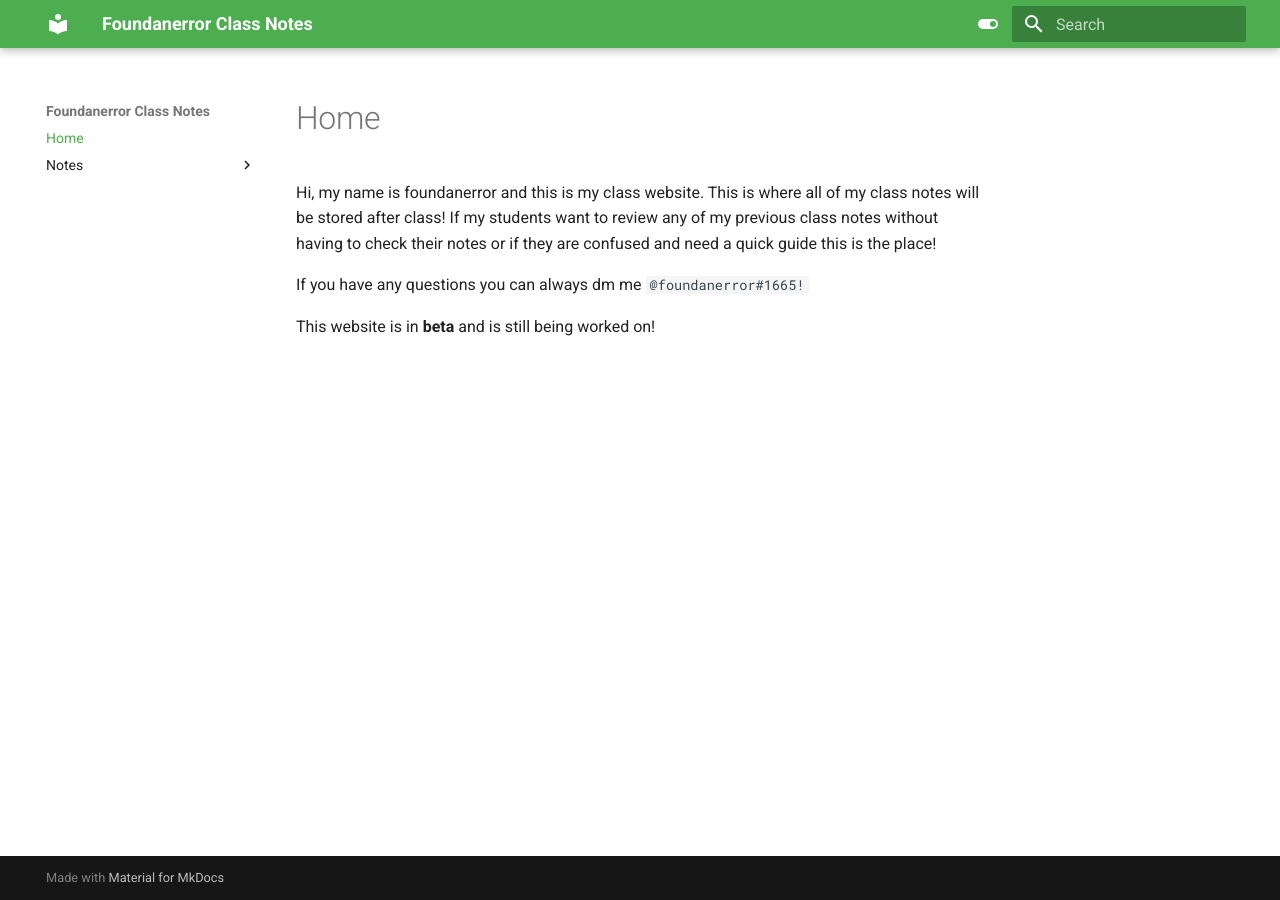
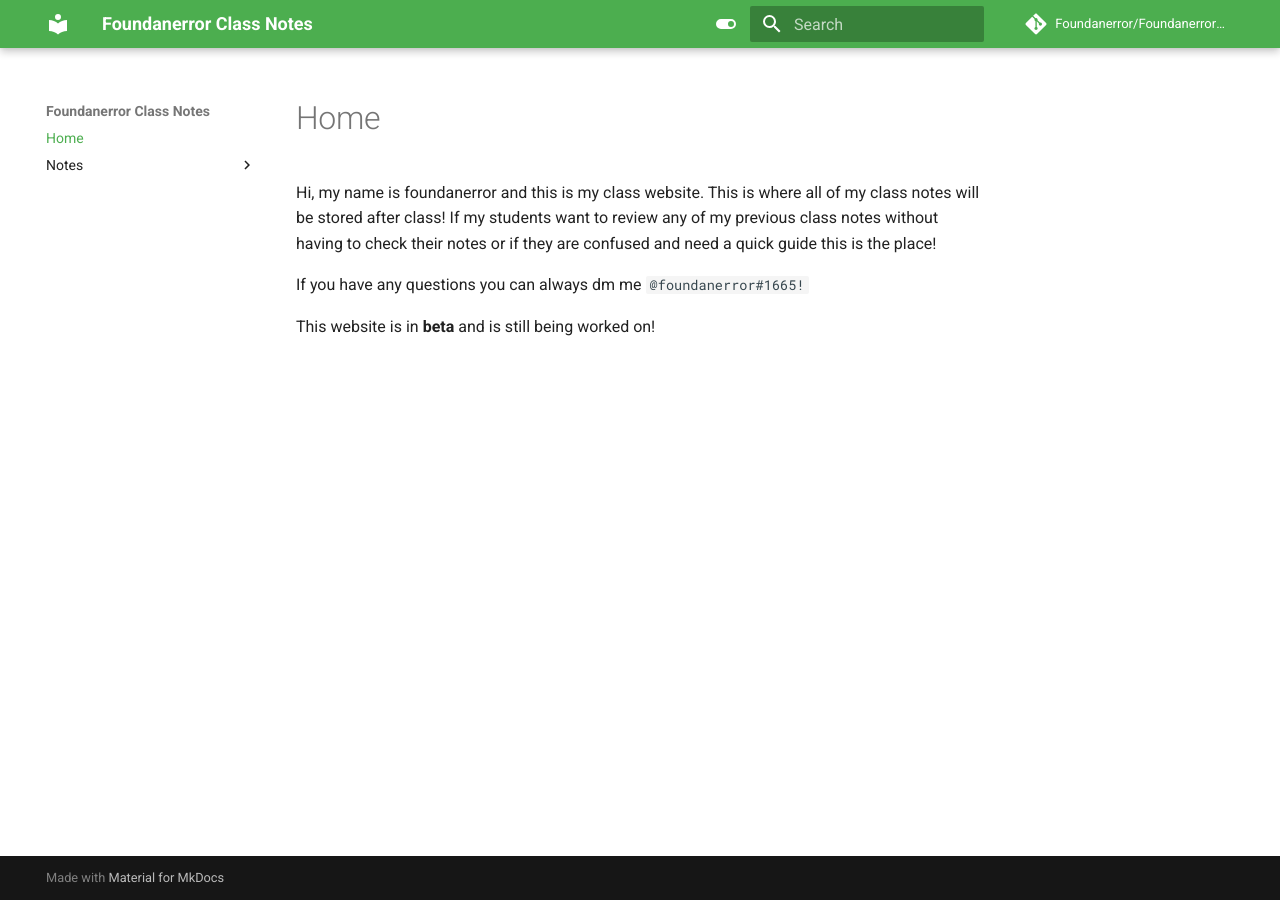
Before and after one commit to foundanerror/Foundanerror-Class-Notes, an MkDocs documentation site: the page built from docs/index.md, in a window 1280 px wide. Built offline with MkDocs 1.6.1 and Material for MkDocs 9.7.7, drawn with Linux system fonts in a browser that asks for light colours; comment, search, counter and statistics services are not loaded.

Commit message:
Update mkdocs.yml

```diff
--- a/mkdocs.yml
+++ b/mkdocs.yml
@@ -1,5 +1,7 @@
 site_name: Foundanerror Class Notes
 site_url: https://foundanerror.github.io/Foundanerror-Class-Notes
+repo_name: Foundanerror/Foundanerror-Class-Notes
+repo_url: https://github.com/foundanerror/Foundanerror-Class-Notes
 
 theme:
   name: material
```
